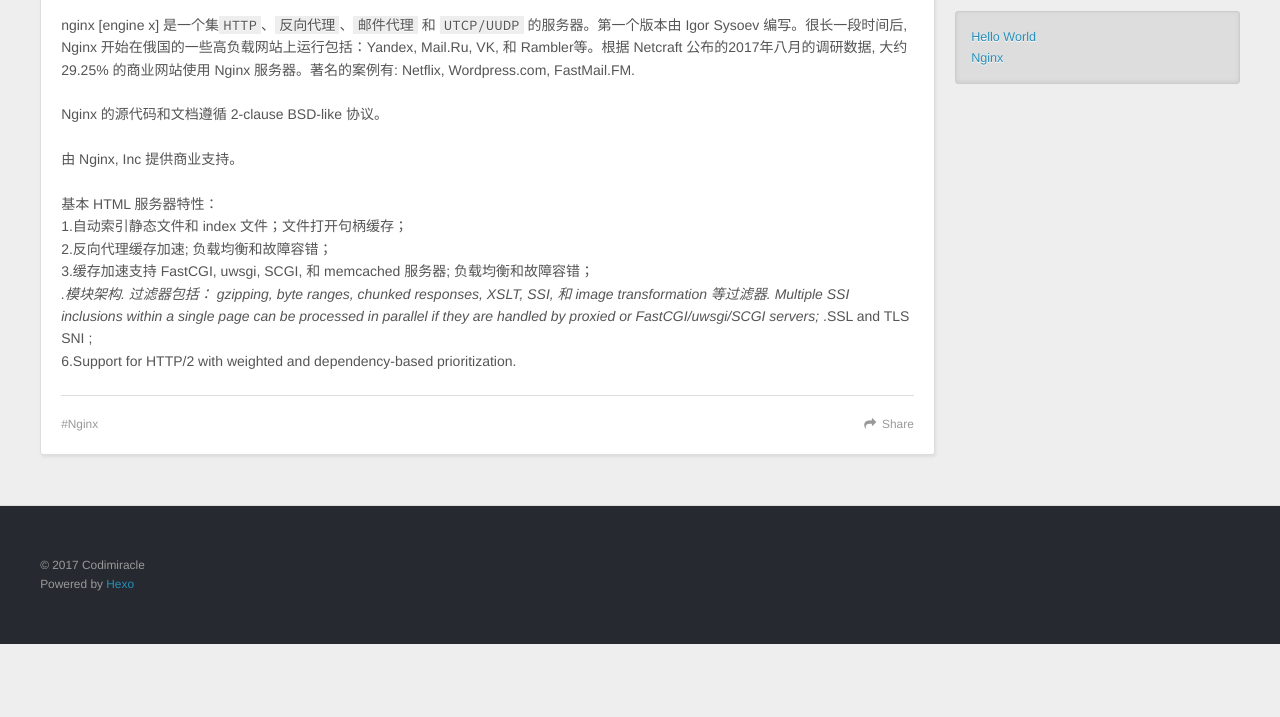
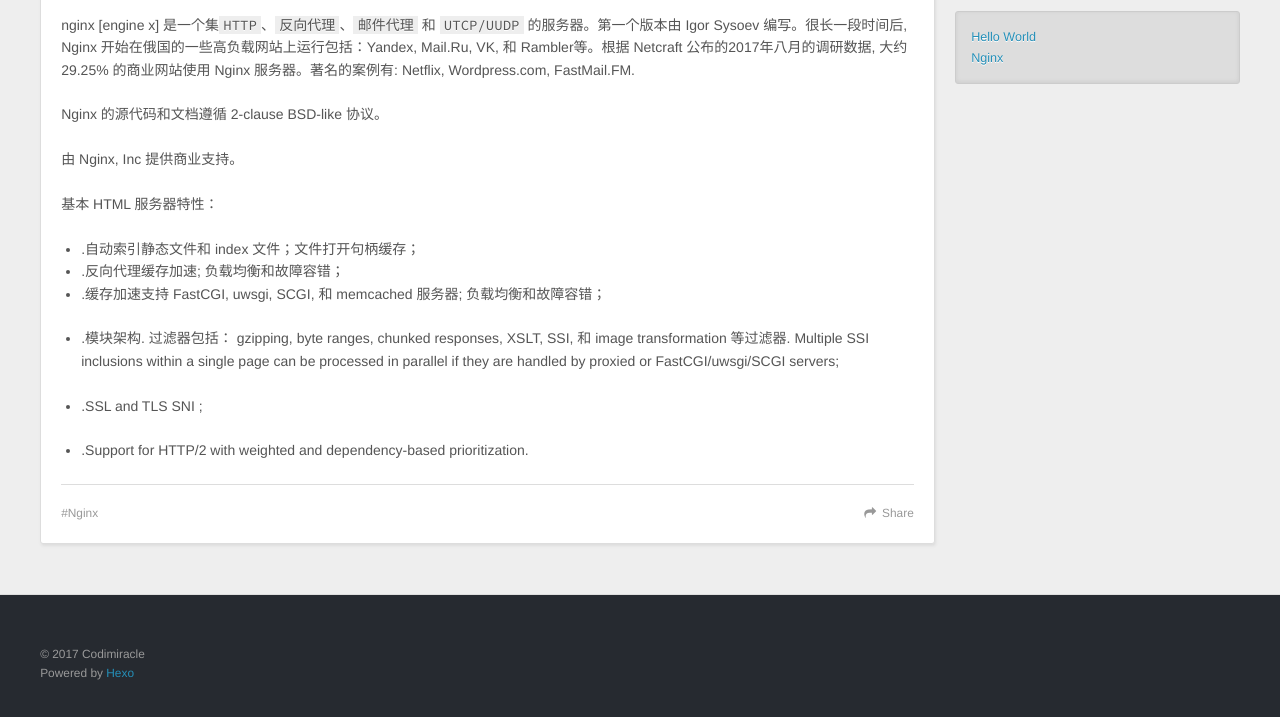
Before and after one commit to Codimiracle/codimiracle.github.io, a plain HTML site: page index.html in a window 1280 px wide. Shown: the part 759-1476 px from the top of the page. Before the commit the page ends 1403 px from the top, so only its background shows below. Drawn offline with nearby package versions, Linux system fonts and the light colour scheme.

Commit message:
Site updated: 2017-09-01 18:00:54

```diff
--- a/index.html
+++ b/index.html
@@ -93,7 +93,7 @@
 
     </div>
     <footer class="article-footer">
-      <a data-url="http://codimiracle.github.io/2017/08/31/hello-world/" data-id="cj71phq3f0001g4wlut0nl877" class="article-share-link">Share</a>
+      <a data-url="http://codimiracle.github.io/2017/08/31/hello-world/" data-id="cj71pl8sl0001kpwlfvdozzgu" class="article-share-link">Share</a>
 
 
     </footer>
@@ -128,13 +128,22 @@
         <h3 id="简介"><a href="#简介" class="headerlink" title="简介"></a>简介</h3><p> nginx [engine x] 是一个集<code>HTTP</code>、<code>反向代理</code>、<code>邮件代理</code> 和 <code>UTCP/UUDP</code> 的服务器。第一个版本由 Igor Sysoev 编写。很长一段时间后, Nginx 开始在俄国的一些高负载网站上运行包括：Yandex, Mail.Ru, VK, 和 Rambler等。根据 Netcraft 公布的2017年八月的调研数据, 大约 29.25% 的商业网站使用 Nginx 服务器。著名的案例有: Netflix, Wordpress.com, FastMail.FM.</p>
 <p>Nginx 的源代码和文档遵循 2-clause BSD-like 协议。</p>
 <p>由 Nginx, Inc 提供商业支持。</p>
-<p>基本 HTML 服务器特性：<br>1.自动索引静态文件和 index 文件；文件打开句柄缓存；<br>2.反向代理缓存加速; 负载均衡和故障容错；<br>3.缓存加速支持 FastCGI, uwsgi, SCGI, 和 memcached 服务器; 负载均衡和故障容错；<br><em>.模块架构. 过滤器包括： gzipping, byte ranges, chunked responses, XSLT, SSI, 和 image transformation 等过滤器. Multiple SSI inclusions within a single page can be processed in parallel if they are handled by proxied or FastCGI/uwsgi/SCGI servers;
-</em>.SSL and TLS SNI ;<br>6.Support for HTTP/2 with weighted and dependency-based prioritization.</p>
+<p>基本 HTML 服务器特性：</p>
+<ul>
+<li>.自动索引静态文件和 index 文件；文件打开句柄缓存；</li>
+<li>.反向代理缓存加速; 负载均衡和故障容错；</li>
+<li>.缓存加速支持 FastCGI, uwsgi, SCGI, 和 memcached 服务器; 负载均衡和故障容错；</li>
+<li><p>.模块架构. 过滤器包括： gzipping, byte ranges, chunked responses, XSLT, SSI, 和 image transformation 等过滤器. Multiple SSI inclusions within a single page can be processed in parallel if they are handled by proxied or FastCGI/uwsgi/SCGI servers;</p>
+</li>
+<li><p>.SSL and TLS SNI ;</p>
+</li>
+<li>.Support for HTTP/2 with weighted and dependency-based prioritization.</li>
+</ul>
 
 
     </div>
     <footer class="article-footer">
-      <a data-url="http://codimiracle.github.io/2017/08/31/Nginx/" data-id="cj71phq3a0000g4wl69uubabx" class="article-share-link">Share</a>
+      <a data-url="http://codimiracle.github.io/2017/08/31/Nginx/" data-id="cj71pl8sd0000kpwlmlcl9off" class="article-share-link">Share</a>
 
 
   <ul class="article-tag-list"><li class="article-tag-list-item"><a class="article-tag-list-link" href="/tags/Nginx/">Nginx</a></li></ul>
```
Also changed, not shown: 2017/08/31/Nginx/index.html (+13 -4 lines), 2017/08/31/hello-world/index.html (+1 -1 lines).
